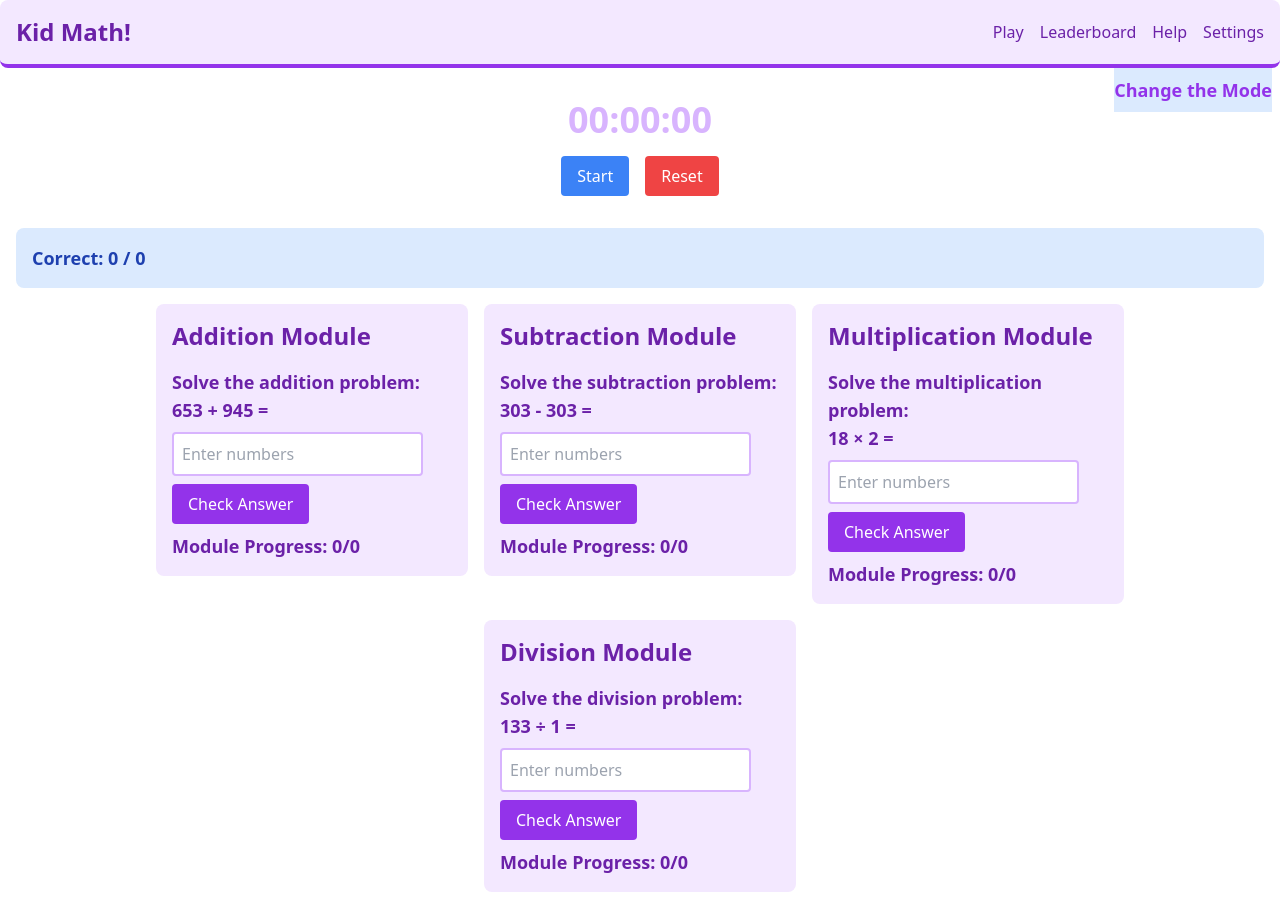
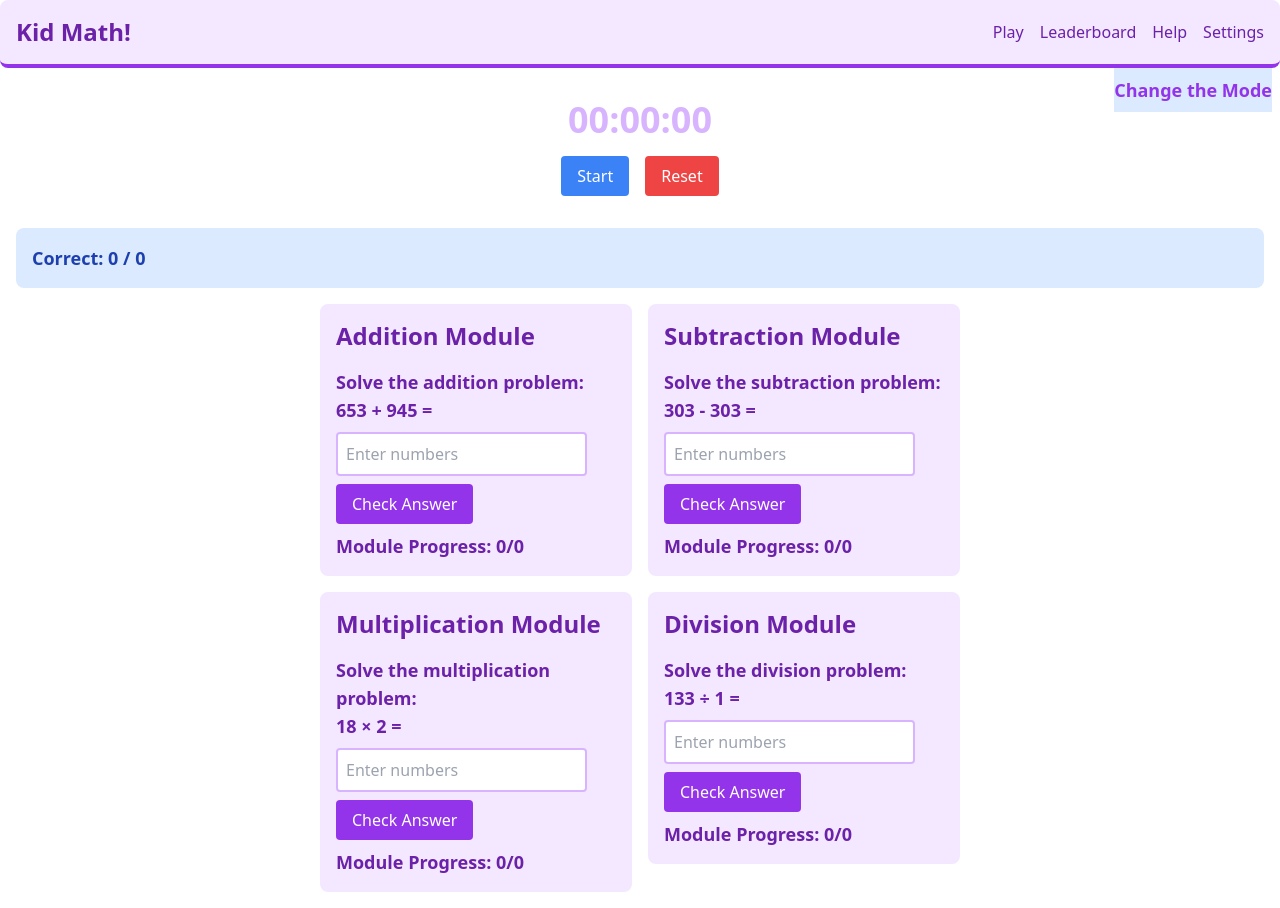
Before and after one commit to EricY090/Web, a React (Vite) app: page / in a window 1280 px wide. Both pictures are taken after typing "Sample" into the empty fields and a click on the button "Submit". Built offline with nearby package versions, Linux system fonts and the light colour scheme.

Commit message:
Modified layout of learning modules
The number of modules in each line will be balanced under every window width

```diff
--- a/src/Pages/HomePage.jsx
+++ b/src/Pages/HomePage.jsx
@@ -86,6 +86,8 @@
             <div className="w-full sm:w-1/2 md:w-1/3 lg:w-1/4">
               <SubtractionModule updateProgress={updateProgress} />
             </div>
+          </div>
+          <div className="flex flex-wrap justify-center gap-4 mt-4">
             <div className="w-full sm:w-1/2 md:w-1/3 lg:w-1/4">
               <MultiplicationModule updateProgress={updateProgress} />
             </div>
```
